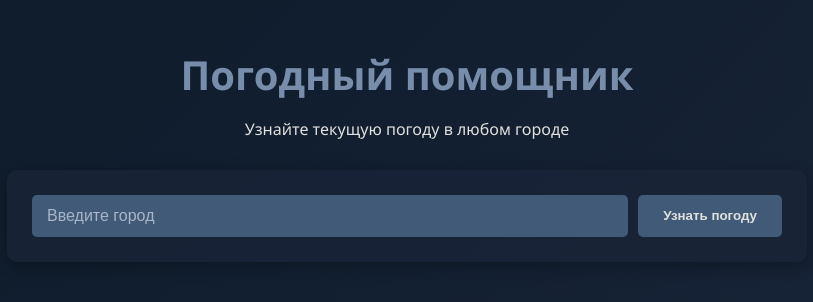
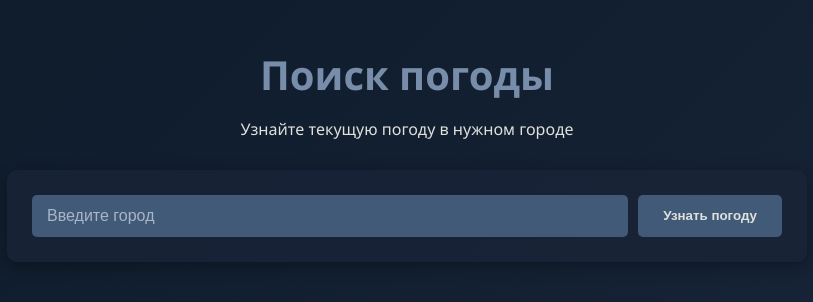
Before and after one commit to Stegrym/weather_website, a Flask app: page / in a window 1280 px wide. Shown: the top 302 px of the page, without its empty margins (233-1046 px from the left). Run offline with Flask 3, Linux system fonts and the light colour scheme; parts of the project's set-up code (start-up, migrations or seed data) failed here and were passed over.

Commit message:
change title

```diff
--- a/templates/index.html
+++ b/templates/index.html
@@ -9,8 +9,8 @@
 <body>
     <div class="container">
         <div class="header">
-            <h1>Погодный помощник</h1>
-            <p>Узнайте текущую погоду в любом городе</p>
+            <h1>Поиск погоды</h1>
+            <p>Узнайте текущую погоду в нужном городе</p>
         </div>
 
         <div class="weather-form">
```
